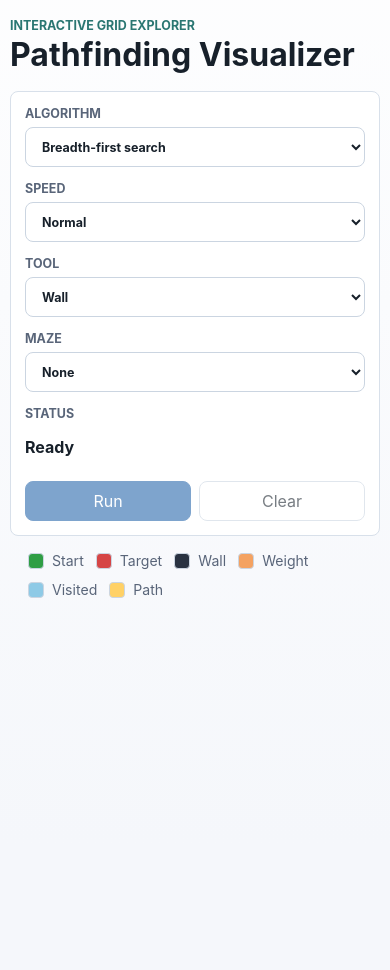
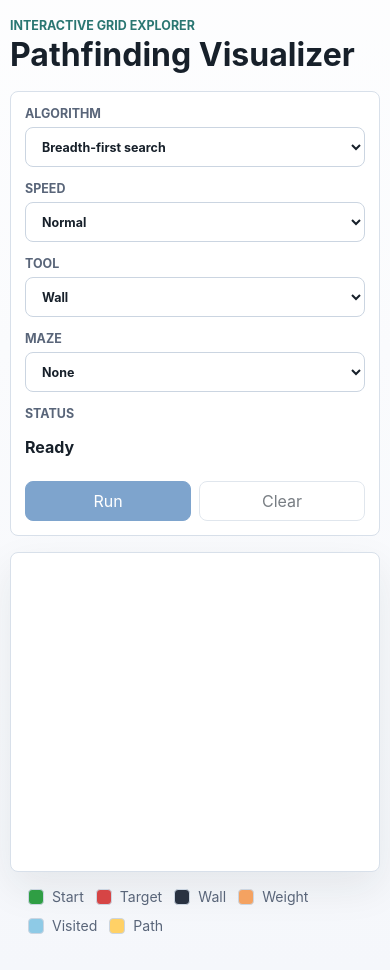
Before and after one commit to edselleighton/pathfinding-visualizer, a React (Vite) app: page / in a window 390 px wide. Before the commit the page ends 844 px from the top, so only its background shows below. Built offline with nearby package versions, Linux system fonts and the light colour scheme.

Commit message:
Add workspace shell

```diff
--- a/src/App.jsx
+++ b/src/App.jsx
@@ -1,5 +1,6 @@
 import Header from './components/Header'
 import Toolbar from './components/Toolbar'
+import Workspace from './components/Workspace'
 import Legend from './components/Legend'
 
 export default function App() {
@@ -7,6 +8,7 @@ export default function App() {
     <main className="app-shell">
       <Header />
       <Toolbar />
+      <Workspace />
       <Legend />
     </main>
   )
--- /dev/null
+++ b/src/components/Workspace.jsx
@@ -0,0 +1,8 @@
+export default function Workspace() {
+  return (
+    <section
+      className="visualizer workspace-placeholder"
+      aria-label="Visualizer workspace"
+    />
+  )
+}
--- a/src/styles.css
+++ b/src/styles.css
@@ -195,6 +195,11 @@ h2 {
   box-shadow: 0 16px 40px var(--panel-shadow);
 }
 
+.workspace-placeholder {
+  min-height: 420px;
+  margin-bottom: 16px;
+}
+
 .grid-panel {
   overflow-x: auto;
   padding: 18px;
@@ -348,6 +353,10 @@ h2 {
     padding: 18px 0;
   }
 
+  .workspace-placeholder {
+    min-height: 320px;
+  }
+
   .grid {
     grid-template-columns: repeat(25, 22px);
     grid-template-rows: repeat(15, 22px);
```
